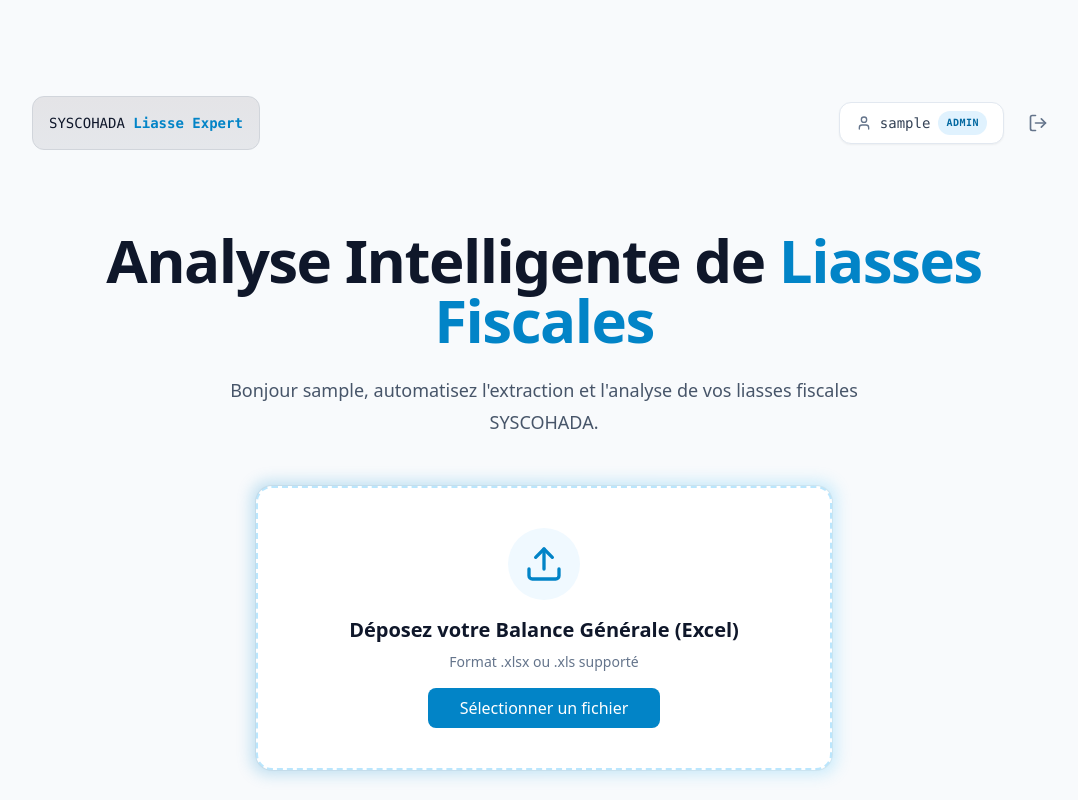
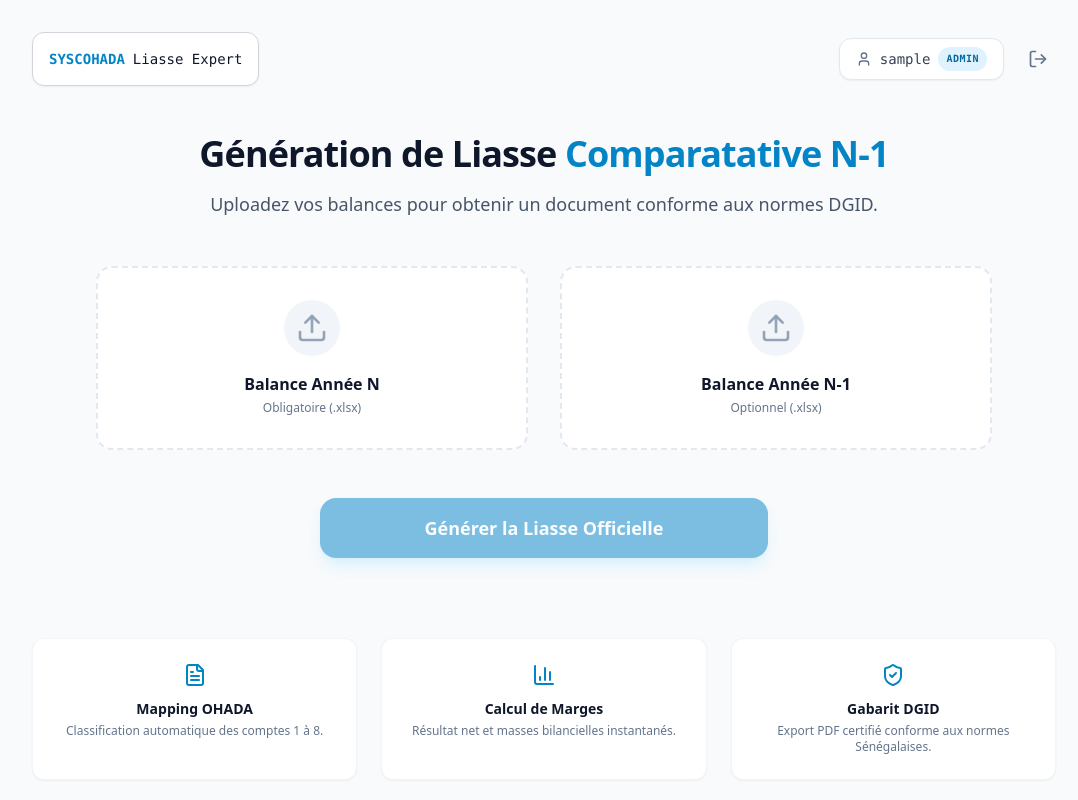
Before and after one commit to falang221/syscohada-liasse-expert, a Next.js app in the folder frontend/: page / in a window 1280 px wide. Shown: the top 800 px of the page, without its empty margins (96-1174 px from the left). Built offline with nearby package versions, Linux system fonts and the light colour scheme; sample sign-in values are in the browser's storage.

Commit message:
feat(frontend): implement dual file upload UI for N and N-1 balances

```diff
--- a/frontend/src/app/page.tsx
+++ b/frontend/src/app/page.tsx
@@ -1,6 +1,6 @@
 "use client";
 
-import { Upload, FileText, BarChart3, ShieldCheck, Loader2, LogOut, User as UserIcon } from "lucide-react";
+import { Upload, FileText, BarChart3, ShieldCheck, Loader2, LogOut, User as UserIcon, FileCheck } from "lucide-react";
 import { useState, useRef, useEffect } from "react";
 import { useAuth } from "@/context/AuthContext";
 import { useRouter } from "next/navigation";
@@ -8,10 +8,14 @@
 export default function Home() {
   const { user, token, logout, isLoading: authLoading } = useAuth();
   const router = useRouter();
-  const [isDragging, setIsDragging] = useState(false);
+
+  const [fileN, setFileN] = useState<File | null>(null);
+  const [fileN1, setFileN1] = useState<File | null>(null);
   const [isLoading, setIsLoading] = useState(false);
   const [error, setError] = useState<string | null>(null);
-  const fileInputRef = useRef<HTMLInputElement>(null);
+
+  const fileInputNRef = useRef<HTMLInputElement>(null);
+  const fileInputN1Ref = useRef<HTMLInputElement>(null);
 
   useEffect(() => {
     if (!authLoading && !token) {
@@ -19,23 +23,19 @@
     }
   }, [token, authLoading, router]);
 
-  const handleFileChange = async (e: React.ChangeEvent<HTMLInputElement>) => {
-    const file = e.target.files?.[0];
-    if (file) {
-      await uploadAndGenerate(file);
-    }
-  };
-
-  const uploadAndGenerate = async (file: File) => {
-    if (!file.name.endsWith('.xlsx') && !file.name.endsWith('.xls')) {
-      setError("Veuillez sélectionner un fichier Excel (.xlsx ou .xls)");
+  const handleGenerate = async () => {
+    if (!fileN) {
+      setError("Veuillez sélectionner au moins la balance de l'année N.");
       return;
     }
 
     setIsLoading(true);
     setError(null);
     const formData = new FormData();
-    formData.append("file", file);
+    formData.append("file_n", fileN);
+    if (fileN1) {
+      formData.append("file_n_1", fileN1);
+    }
 
     try {
       const response = await fetch("http://localhost:8000/api/generate-liasse", {
@@ -57,18 +57,16 @@
 
       const blob = await response.blob();
       const url = window.URL.createObjectURL(blob);
-      const a = document.createElement("a");
+      const a = document.body.appendChild(document.createElement("a"));
       a.href = url;
-      a.download = `Liasse_${file.name.replace(/\.[^/.]+$/, "")}.pdf`;
-      document.body.appendChild(a);
+      a.download = `Liasse_Expert_${fileN.name.replace(/\.[^/.]+$/, "")}.pdf`;
       a.click();
       window.URL.revokeObjectURL(url);
-      document.body.removeChild(a);
+      a.remove();
     } catch (err: any) {
       setError(err.message);
     } finally {
       setIsLoading(false);
-      if (fileInputRef.current) fileInputRef.current.value = '';
     }
   };
 
@@ -81,11 +79,12 @@
   }
 
   return (
-    <main className="flex min-h-screen flex-col items-center justify-between p-24 bg-secondary-50">
-      <div className="z-10 max-w-5xl w-full items-center justify-between font-mono text-sm lg:flex">
-        <p className="fixed left-0 top-0 flex w-full justify-center border-b border-gray-300 bg-gradient-to-b from-zinc-200 pb-6 pt-8 backdrop-blur-2xl dark:border-neutral-800 dark:bg-zinc-800/30 dark:from-inherit lg:static lg:w-auto  lg:rounded-xl lg:border lg:bg-gray-200 lg:p-4 lg:dark:bg-zinc-800/30">
-          SYSCOHADA&nbsp;
-          <code className="font-bold text-primary-600">Liasse Expert</code>
+    <main className="flex min-h-screen flex-col items-center p-8 bg-secondary-50">
+      {/* Header */}
+      <div className="z-10 max-w-5xl w-full flex items-center justify-between font-mono text-sm mb-12">
+        <p className="flex items-center space-x-2 border-b border-gray-300 bg-white p-4 rounded-xl border shadow-sm">
+          <span className="font-bold text-primary-600">SYSCOHADA</span>
+          <span className="text-secondary-900">Liasse Expert</span>
         </p>
         <div className="flex items-center space-x-4">
           <div className="flex items-center space-x-2 bg-white px-4 py-2 rounded-xl border border-secondary-200 shadow-sm">
@@ -93,103 +92,86 @@
             <span className="text-secondary-700 font-medium">{user?.username}</span>
             <span className="text-[10px] bg-primary-100 text-primary-700 px-2 py-0.5 rounded-full font-bold uppercase tracking-wider">{user?.role}</span>
           </div>
-          <button
-            onClick={logout}
-            className="flex items-center space-x-2 text-secondary-500 hover:text-red-600 transition-colors p-2"
-            title="Déconnexion"
-          >
+          <button onClick={logout} className="text-secondary-500 hover:text-red-600 p-2" title="Déconnexion">
             <LogOut className="w-5 h-5" />
           </button>
         </div>
       </div>
 
-      <div className="flex flex-col items-center justify-center py-20 text-center">
-        <h1 className="text-5xl font-extrabold tracking-tight text-secondary-900 sm:text-6xl">
-          Analyse Intelligente de <span className="text-primary-600">Liasses Fiscales</span>
+      <div className="flex flex-col items-center justify-center text-center max-w-4xl w-full">
+        <h1 className="text-4xl font-extrabold tracking-tight text-secondary-900 mb-4">
+          Génération de Liasse <span className="text-primary-600">Comparatative N-1</span>
         </h1>
-        <p className="mt-6 text-lg leading-8 text-secondary-600 max-w-2xl">
-          Bonjour {user?.username}, automatisez l'extraction et l'analyse de vos liasses fiscales SYSCOHADA.
+        <p className="text-lg text-secondary-600 mb-12">
+          Uploadez vos balances pour obtenir un document conforme aux normes DGID.
         </p>
 
-        <div className="mt-12 w-full max-w-xl">
-          <input
-            type="file"
-            ref={fileInputRef}
-            onChange={handleFileChange}
-            accept=".xlsx,.xls"
-            className="hidden"
-          />
+        <div className="grid grid-cols-1 md:grid-cols-2 gap-8 w-full mb-12">
+          {/* Box Year N */}
           <div
-            className="relative group cursor-pointer"
-            onClick={() => !isLoading && fileInputRef.current?.click()}
-            onDragOver={(e) => { e.preventDefault(); setIsDragging(true); }}
-            onDragLeave={() => setIsDragging(false)}
-            onDrop={(e) => {
-              e.preventDefault();
-              setIsDragging(false);
-              const file = e.dataTransfer.files[0];
-              if (file) uploadAndGenerate(file);
-            }}
+            onClick={() => fileInputNRef.current?.click()}
+            className={`p-8 bg-white rounded-2xl border-2 border-dashed transition-all cursor-pointer ${fileN ? 'border-primary-600 bg-primary-50' : 'border-secondary-200 hover:border-primary-400'}`}
           >
-            <div className="absolute -inset-1 bg-gradient-to-r from-primary-600 to-primary-400 rounded-2xl blur opacity-25 group-hover:opacity-50 transition duration-1000 group-hover:duration-200"></div>
-            <div className={`relative px-7 py-10 bg-white ring-1 ring-gray-900/5 rounded-2xl leading-none flex flex-col items-center justify-center space-y-4 border-2 border-dashed ${isDragging ? 'border-primary-600 bg-primary-50' : 'border-primary-200 hover:border-primary-400'} transition-colors`}>
-              <div className="bg-primary-50 p-4 rounded-full">
-                {isLoading ? (
-                  <Loader2 className="w-10 h-10 text-primary-600 animate-spin" />
-                ) : (
-                  <Upload className="w-10 h-10 text-primary-600" />
-                )}
+            <input type="file" ref={fileInputNRef} className="hidden" accept=".xlsx,.xls" onChange={(e) => setFileN(e.target.files?.[0] || null)} />
+            <div className="flex flex-col items-center space-y-4">
+              <div className={`p-3 rounded-full ${fileN ? 'bg-primary-600 text-white' : 'bg-secondary-100 text-secondary-400'}`}>
+                {fileN ? <FileCheck className="w-8 h-8" /> : <Upload className="w-8 h-8" />}
               </div>
-              <div className="text-center">
-                <p className="text-xl font-semibold text-secondary-900">
-                  {isLoading ? "Génération en cours..." : "Déposez votre Balance Générale (Excel)"}
-                </p>
-                <p className="text-sm text-secondary-500 mt-2">
-                  Format .xlsx ou .xls supporté
-                </p>
+              <div>
+                <p className="font-bold text-secondary-900">Balance Année N</p>
+                <p className="text-xs text-secondary-500 mt-1">{fileN ? fileN.name : "Obligatoire (.xlsx)"}</p>
               </div>
-              <button
-                disabled={isLoading}
-                className="bg-primary-600 text-white px-8 py-3 rounded-lg font-medium hover:bg-primary-700 transition-colors disabled:opacity-50 disabled:cursor-not-allowed"
-              >
-                {isLoading ? "Traitement..." : "Sélectionner un fichier"}
-              </button>
             </div>
           </div>
-          {error && (
-            <p className="mt-4 text-red-600 text-sm font-medium">{error}</p>
+
+          {/* Box Year N-1 */}
+          <div
+            onClick={() => fileInputN1Ref.current?.click()}
+            className={`p-8 bg-white rounded-2xl border-2 border-dashed transition-all cursor-pointer ${fileN1 ? 'border-primary-600 bg-primary-50' : 'border-secondary-200 hover:border-primary-400'}`}
+          >
+            <input type="file" ref={fileInputN1Ref} className="hidden" accept=".xlsx,.xls" onChange={(e) => setFileN1(e.target.files?.[0] || null)} />
+            <div className="flex flex-col items-center space-y-4">
+              <div className={`p-3 rounded-full ${fileN1 ? 'bg-primary-600 text-white' : 'bg-secondary-100 text-secondary-400'}`}>
+                {fileN1 ? <FileCheck className="w-8 h-8" /> : <Upload className="w-8 h-8" />}
+              </div>
+              <div>
+                <p className="font-bold text-secondary-900">Balance Année N-1</p>
+                <p className="text-xs text-secondary-500 mt-1">{fileN1 ? fileN1.name : "Optionnel (.xlsx)"}</p>
+              </div>
+            </div>
+          </div>
+        </div>
+
+        {error && <p className="mb-6 text-red-600 text-sm font-medium bg-red-50 px-4 py-2 rounded-lg">{error}</p>}
+
+        <button
+          onClick={handleGenerate}
+          disabled={isLoading || !fileN}
+          className="w-full max-w-md bg-primary-600 text-white py-4 rounded-2xl font-bold text-lg hover:bg-primary-700 transition-all shadow-lg shadow-primary-200 disabled:opacity-50 disabled:cursor-not-allowed flex items-center justify-center space-x-3"
+        >
+          {isLoading ? (
+            <><Loader2 className="w-6 h-6 animate-spin" /> <span>Traitement en cours...</span></>
+          ) : (
+            <span>Générer la Liasse Officielle</span>
           )}
-        </div>
+        </button>
       </div>
 
-      <div className="grid grid-cols-1 md:grid-cols-3 gap-8 max-w-6xl w-full mt-12 pb-24">
-        {/* Same info grid as before */}
+      <div className="grid grid-cols-1 md:grid-cols-3 gap-6 max-w-5xl w-full mt-20">
         <div className="p-6 bg-white rounded-xl shadow-sm border border-secondary-100 flex flex-col items-center text-center">
-          <div className="bg-primary-50 p-3 rounded-lg mb-4">
-            <FileText className="w-6 h-6 text-primary-600" />
-          </div>
-          <h3 className="text-lg font-bold text-secondary-900">Import Excel</h3>
-          <p className="text-secondary-600 text-sm mt-2">
-            Reconnaissance précise de votre balance générale et grand livre.
-          </p>
+          <FileText className="w-6 h-6 text-primary-600 mb-3" />
+          <h3 className="font-bold text-secondary-900 text-sm">Mapping OHADA</h3>
+          <p className="text-secondary-500 text-xs mt-1">Classification automatique des comptes 1 à 8.</p>
         </div>
         <div className="p-6 bg-white rounded-xl shadow-sm border border-secondary-100 flex flex-col items-center text-center">
-          <div className="bg-primary-50 p-3 rounded-lg mb-4">
-            <BarChart3 className="w-6 h-6 text-primary-600" />
-          </div>
-          <h3 className="text-lg font-bold text-secondary-900">Analyse Financière</h3>
-          <p className="text-secondary-600 text-sm mt-2">
-            Mapping automatique des comptes selon le plan SYSCOHADA.
-          </p>
+          <BarChart3 className="w-6 h-6 text-primary-600 mb-3" />
+          <h3 className="font-bold text-secondary-900 text-sm">Calcul de Marges</h3>
+          <p className="text-secondary-500 text-xs mt-1">Résultat net et masses bilancielles instantanés.</p>
         </div>
         <div className="p-6 bg-white rounded-xl shadow-sm border border-secondary-100 flex flex-col items-center text-center">
-          <div className="bg-primary-50 p-3 rounded-lg mb-4">
-            <ShieldCheck className="w-6 h-6 text-primary-600" />
-          </div>
-          <h3 className="text-lg font-bold text-secondary-900">Export PDF Officiel</h3>
-          <p className="text-secondary-600 text-sm mt-2">
-            Génération de la liasse au format requis par la DGID.
-          </p>
+          <ShieldCheck className="w-6 h-6 text-primary-600 mb-3" />
+          <h3 className="font-bold text-secondary-900 text-sm">Gabarit DGID</h3>
+          <p className="text-secondary-500 text-xs mt-1">Export PDF certifié conforme aux normes Sénégalaises.</p>
         </div>
       </div>
     </main>
```
